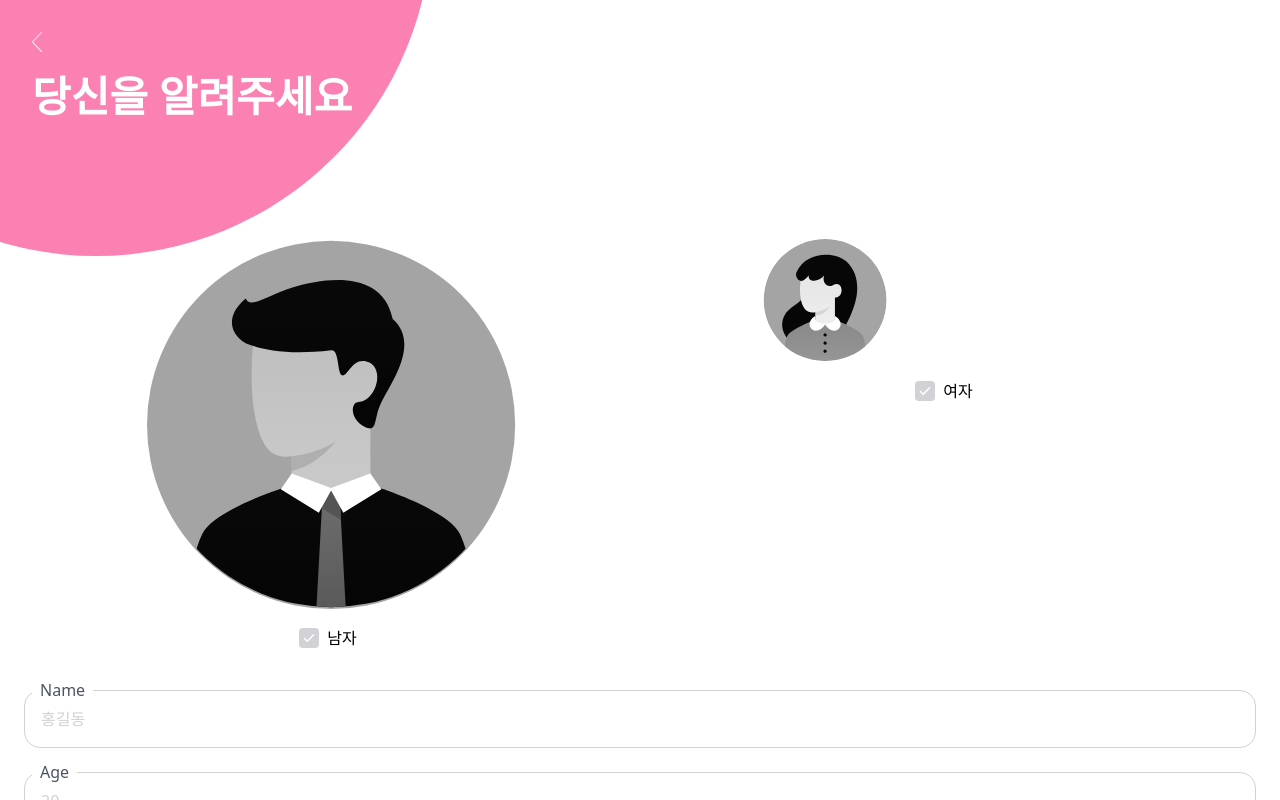
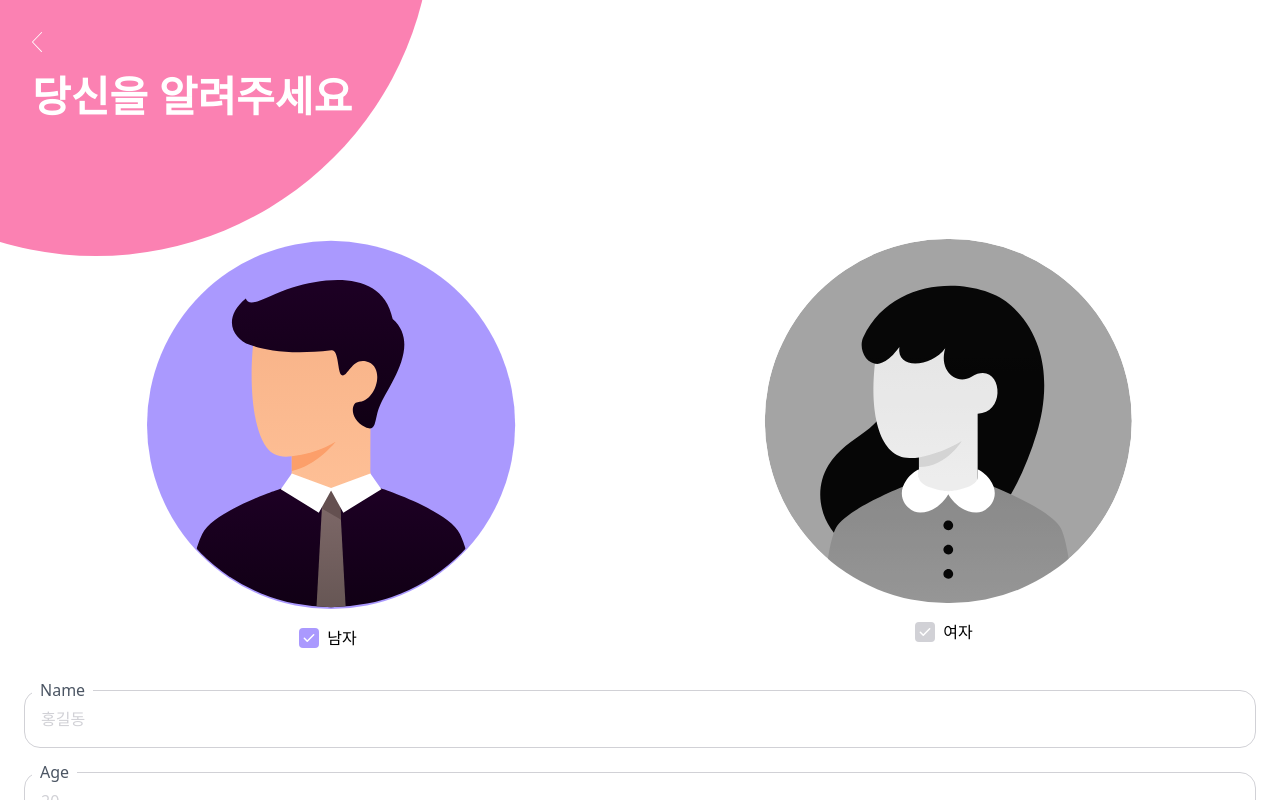
Before and after one commit to ha02e/react-date-chat-app, a React (Create React App) app in the folder frontend/: page /user-info in a window 1280 px wide. Built offline with nearby package versions, Linux system fonts and the light colour scheme.

Commit message:
RadioGroup 컴포넌트 구현 완료

```diff
--- /dev/null
+++ b/frontend/src/components/RadioGroup.jsx
@@ -0,0 +1,49 @@
+import React, { useEffect, useState } from "react";
+
+const RadioGroup = ({ items, defaultCheckedData, onChange }) => {
+  const [value, setValue] = useState("");
+
+  const handleChange = (event) => {
+    const { value } = event.target; //const value = event.target.value;
+    const selectedData = items.find((item) => item.type === value); //객체로 데이터 반환
+    setValue(value);
+    onChange(selectedData);
+  };
+
+  useEffect(() => {
+    setValue(defaultCheckedData.type);
+  }, [defaultCheckedData]);
+
+  return (
+    <div className="flex py-8">
+      {items.map((item) => (
+        <div key={item.id} className="w-full text-center">
+          <label htmlFor={item.type} className="peer-checked:bg-red-500">
+            <input
+              id={item.type}
+              type="radio"
+              name="gender"
+              value={item.type}
+              checked={value === item.type}
+              className="hidden peer"
+              onChange={handleChange}
+            />
+            <div className="pb-4 grayscale peer-checked:grayscale-0">
+              <img
+                src={`./images/${item.type}.svg`}
+                alt={item.type}
+                className="block w-3/5 mx-auto"
+              />
+            </div>
+            <span className="w-5 h-5 inline-block align-middle rounded bg-date-gray-200 peer-checked:bg-date-blue-500">
+              <i className="block w-full h-full bg-[url('../public/images/check.svg')] bg-no-repeat bg-center"></i>
+            </span>
+            <span className="inline-block align-middle px-2">{item.text}</span>
+          </label>
+        </div>
+      ))}
+    </div>
+  );
+};
+
+export default RadioGroup;
--- /dev/null
+++ b/frontend/src/data/common.js
@@ -0,0 +1,12 @@
+export const genderList = [
+  {
+    id: 1,
+    type: "male",
+    text: "남자",
+  },
+  {
+    id: 2,
+    type: "female",
+    text: "여자",
+  },
+];
--- /dev/null
+++ b/frontend/src/data/initialState.js
@@ -0,0 +1,12 @@
+export const initialUserInfo = {
+  id: 1,
+  type: "user",
+  gender: {
+    id: 1,
+    type: "male",
+    text: "남자",
+  },
+  name: "",
+  age: "",
+  mbti: null,
+};
--- a/frontend/src/pages/UserInfo.jsx
+++ b/frontend/src/pages/UserInfo.jsx
@@ -1,15 +1,30 @@
-import React from "react";
+import React, { useEffect, useState } from "react";
 import Title from "../components/Title";
 import Button from "../components/Button";
 import { useNavigate } from "react-router-dom";
 import PrevButton from "../components/PrevButton";
+import RadioGroup from "../components/RadioGroup";
+import { genderList } from "../data/common";
+import { initialUserInfo } from "../data/initialState";
 
 const UserInfo = () => {
   const navigate = useNavigate();
 
+  //백엔드에 보내줄 데이터
+  const [userInfo, setUserInfo] = useState(initialUserInfo);
+
   const handleClick = () => {
     navigate("/partner-info");
   };
+
+  const handleGenderData = (gender) => {
+    const resultData = { ...userInfo, gender };
+    setUserInfo(resultData);
+  };
+
+  useEffect(() => {
+    console.log("userInfo : ", userInfo);
+  }, [userInfo]); //userInfo 값이 변경될 때마다 콜백함수 실행
 
   // view
   return (
@@ -21,52 +36,11 @@ const UserInfo = () => {
         {/* START:info 영역 */}
         <form className="pt-20">
           {/* START:성별 체크 */}
-          <div className="flex py-8">
-            <div className="w-full text-center">
-              <label htmlFor="male" className="peer-checked:bg-red-500">
-                <input
-                  id="male"
-                  type="radio"
-                  name="gender"
-                  value={"남자"}
-                  className="hidden peer"
-                />
-                <div className="pb-4 grayscale peer-checked:grayscale-0">
-                  <img
-                    src="./images/male.svg"
-                    alt="male"
-                    className="block w-3/5 mx-auto"
-                  />
-                </div>
-                <span className="w-5 h-5 inline-block align-middle rounded bg-date-gray-200 peer-checked:bg-date-blue-500">
-                  <i className="block w-full h-full bg-[url('../public/images/check.svg')] bg-no-repeat bg-center"></i>
-                </span>
-                <span className="inline-block align-middle px-2">남자</span>
-              </label>
-            </div>
-            <div className="w-full text-center">
-              <label htmlFor="female" className="peer-checked:bg-red-500">
-                <input
-                  id="female"
-                  type="radio"
-                  name="gender"
-                  value={"여자"}
-                  className="hidden peer"
-                />
-                <div className="pb-4 w-3/5 mx-auto grayscale peer-checked:grayscale-0">
-                  <img
-                    src="./images/female.svg"
-                    alt="female"
-                    className="block"
-                  />
-                </div>
-                <span className="w-5 h-5 inline-block align-middle rounded bg-date-gray-200 peer-checked:bg-date-blue-500">
-                  <i className="block w-full h-full bg-[url('../public/images/check.svg')] bg-no-repeat bg-center"></i>
-                </span>
-                <span className="inline-block align-middle px-2">여자</span>
-              </label>
-            </div>
-          </div>
+          <RadioGroup
+            items={genderList}
+            defaultCheckedData={userInfo.gender}
+            onChange={handleGenderData}
+          />
           {/* END:성별 체크 */}
           {/* START:input 영역 */}
           <div>
```
